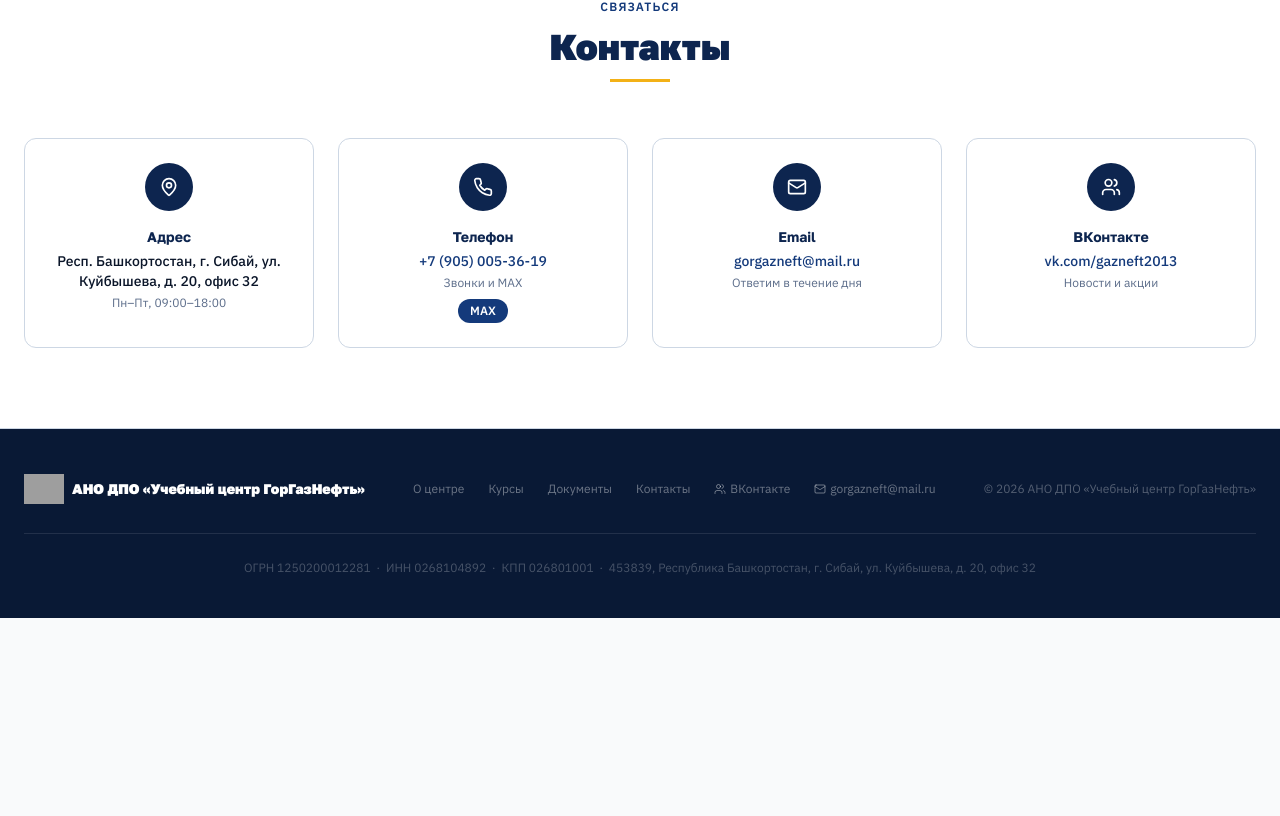
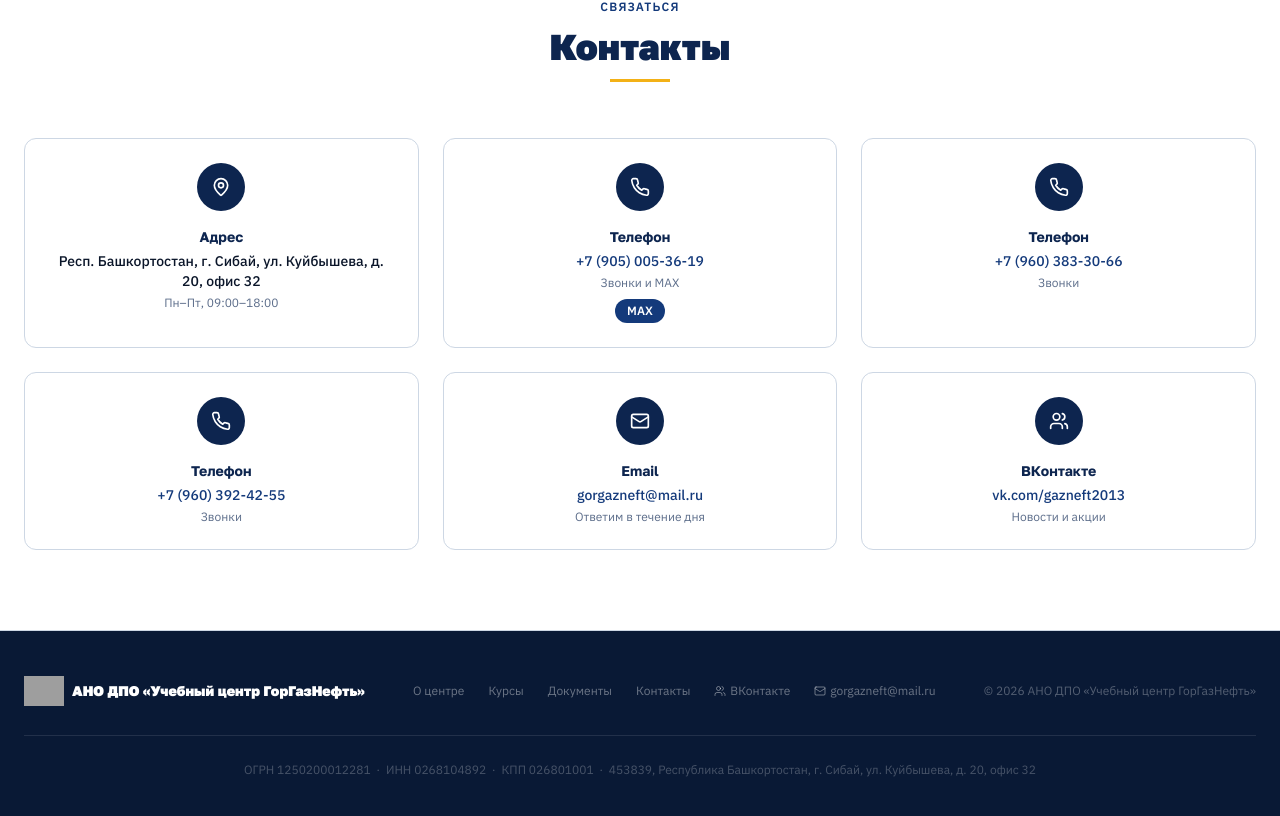
Before and after one commit to pr-poehali-dev/gorgazneft-website-migration, a React (Vite) app: page / in a window 1280 px wide. Shown: the part 9178-9994 px from the top of the page. Before the commit the page ends 9796 px from the top, so only its background shows below. Built offline with nearby package versions, Linux system fonts and the light colour scheme; grey boxes are pictures that could not be loaded.

Commit message:
Add phone numbers to contacts

```diff
--- a/src/components/sections/EnrollmentFooter.tsx
+++ b/src/components/sections/EnrollmentFooter.tsx
@@ -123,10 +123,12 @@ export default function EnrollmentFooter() {
             <h2 className="font-golos text-3xl sm:text-4xl font-black mb-3" style={{ color: "hsl(218,72%,18%)" }}>Контакты</h2>
             <div className="section-divider mx-auto" />
           </div>
-          <div className="grid sm:grid-cols-2 lg:grid-cols-4 gap-6">
+          <div className="grid sm:grid-cols-2 lg:grid-cols-3 gap-6">
             {[
               { icon: "MapPin", title: "Адрес", value: "Респ. Башкортостан, г. Сибай, ул. Куйбышева, д. 20, офис 32", sub: "Пн–Пт, 09:00–18:00" },
               { icon: "Phone", title: "Телефон", value: "+7 (905) 005-36-19", sub: "Звонки и MAX", href: "tel:+79050053619", maxHref: "https://max.ru/gorgazneft" },
+              { icon: "Phone", title: "Телефон", value: "+7 (960) 383-30-66", sub: "Звонки", href: "tel:+79603833066" },
+              { icon: "Phone", title: "Телефон", value: "+7 (960) 392-42-55", sub: "Звонки", href: "tel:+79603924255" },
               { icon: "Mail", title: "Email", value: "gorgazneft@mail.ru", sub: "Ответим в течение дня", href: "mailto:gorgazneft@mail.ru" },
               { icon: "Users", title: "ВКонтакте", value: "vk.com/gazneft2013", sub: "Новости и акции", href: "https://vk.com/gazneft2013" },
             ].map((c) => (
```
